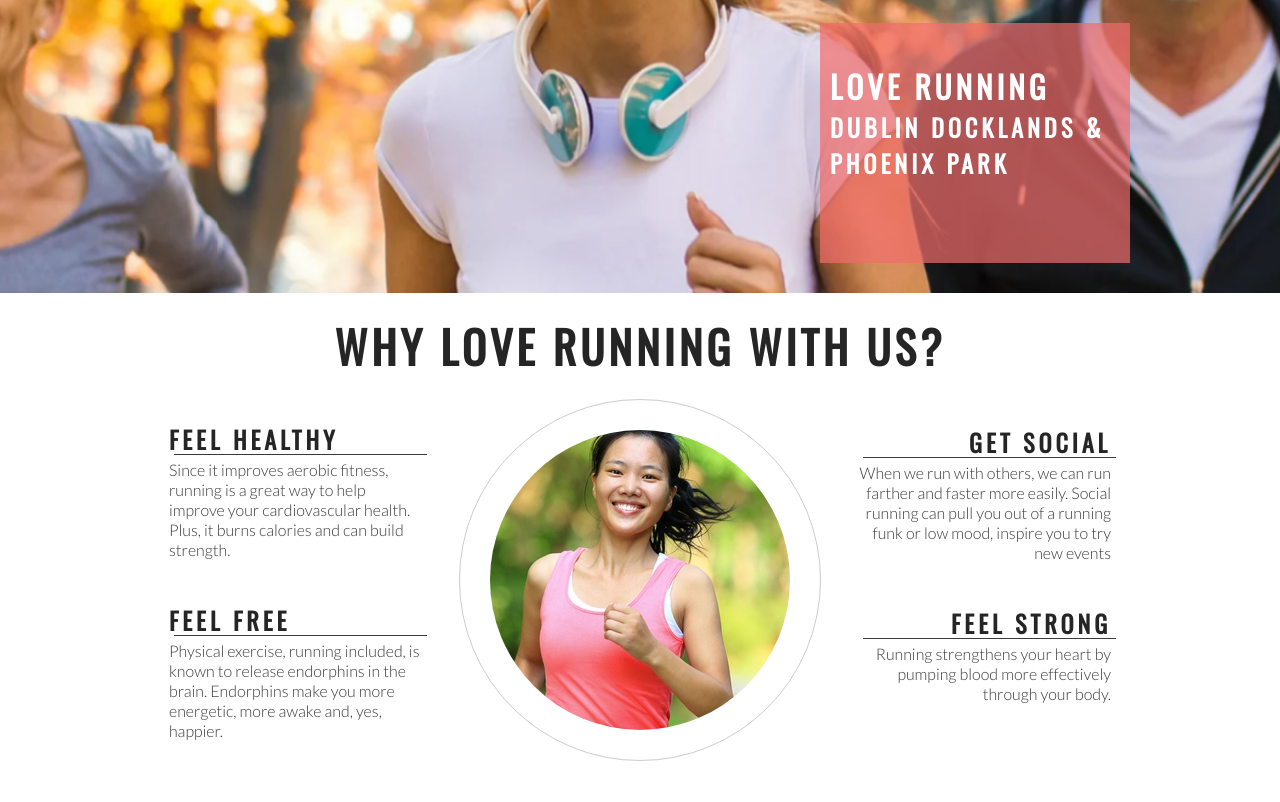
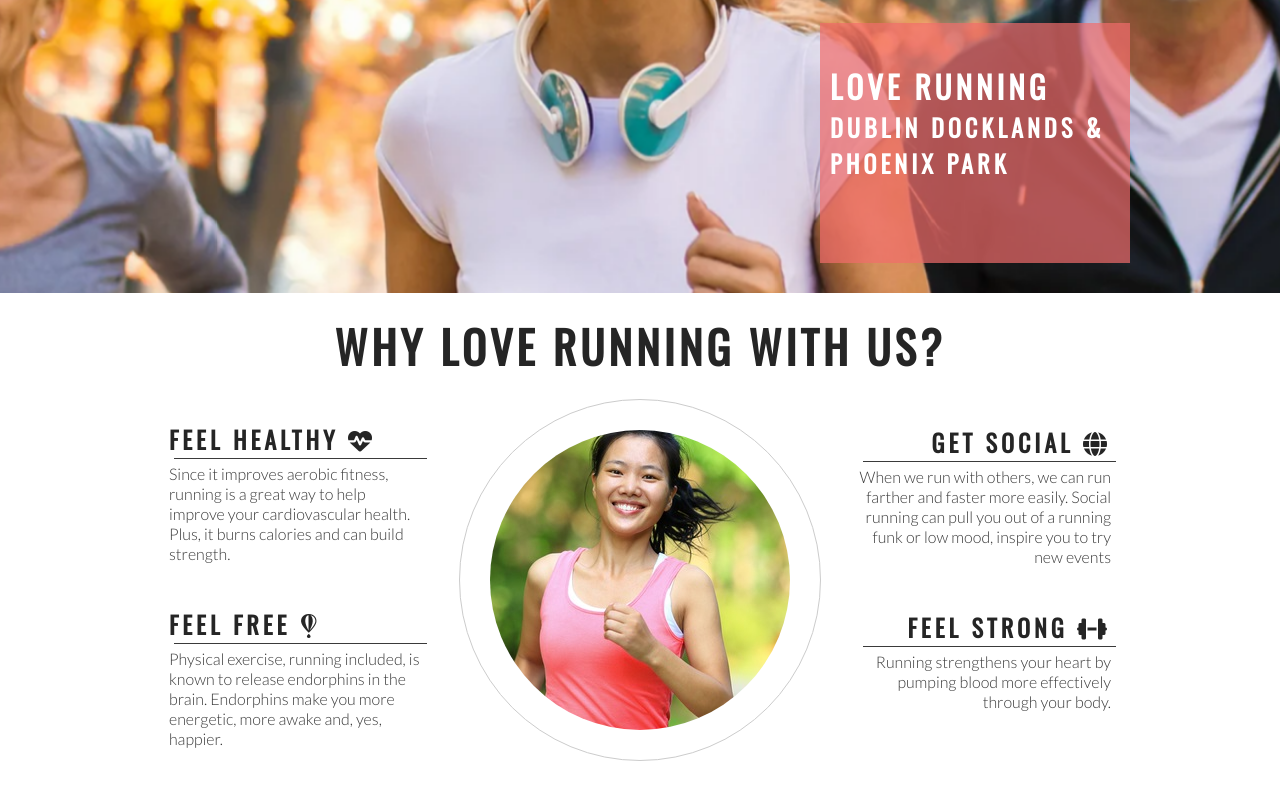
Before and after one commit to smcneill47/love-running, a plain HTML site: page index.html in a window 1280 px wide. Shown: the part 382-1184 px from the top of the page. Drawn offline with nearby package versions, Linux system fonts and the light colour scheme.

Commit message:
added font awesome icons to club ethos page

```diff
--- a/index.html
+++ b/index.html
@@ -46,12 +46,12 @@
         <h2 id="welcome">Why love running with us?</h2>
         <div id="left-about">
             <div class="left-about-heading">
-                <h2>Feel Healthy</h2>
+                <h2>Feel Healthy <i class="fa-solid fa-heart-pulse"></i></h2>
                 <hr>
                 <p>Since it improves aerobic fitness, running is a great way to help improve your cardiovascular health. Plus, it burns calories and can build strength.</p>
             </div>
             <div class="left-about-heading">
-                <h2>Feel Free</h2>
+                <h2>Feel Free <i class="fa-brands fa-fly"></i></h2>
                 <hr>
                 <p>Physical exercise, running included, is known to release endorphins in the brain. Endorphins make you more energetic, more awake and, yes, happier.</p>
             </div>
@@ -59,12 +59,12 @@
 
         <div id="right-about">
         <div class="right-about-heading">
-            <h2>Get Social</h2>
+            <h2>Get Social <i class="fa-solid fa-globe"></i></h2>
             <hr>
             <p>When we run with others, we can run farther and faster more easily. Social running can pull you out of a running funk or low mood, inspire you to try new events</p>
         </div>
         <div class="right-about-heading">
-            <h2>Feel Strong</h2>
+            <h2>Feel Strong <i class="fa-solid fa-dumbbell"></i></h2>
             <hr>
             <p>Running strengthens your heart by pumping blood more effectively through your body.</p>
         </div>
@@ -86,6 +86,9 @@
     <footer>Social Media accounts
 
     </footer>
+
+    <!--Font Awesome Script for icons-->
+    <script src="https://kit.fontawesome.com/98a0c72eac.js" crossorigin="anonymous"></script>
 </body>
 
 </html>
```
